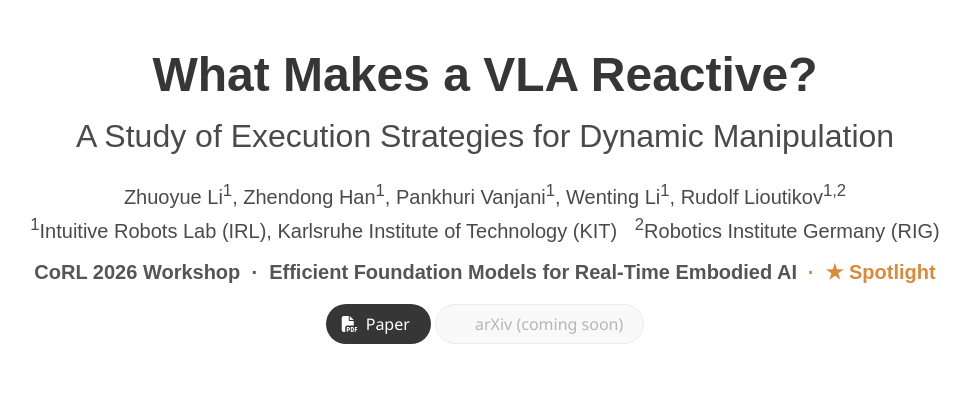
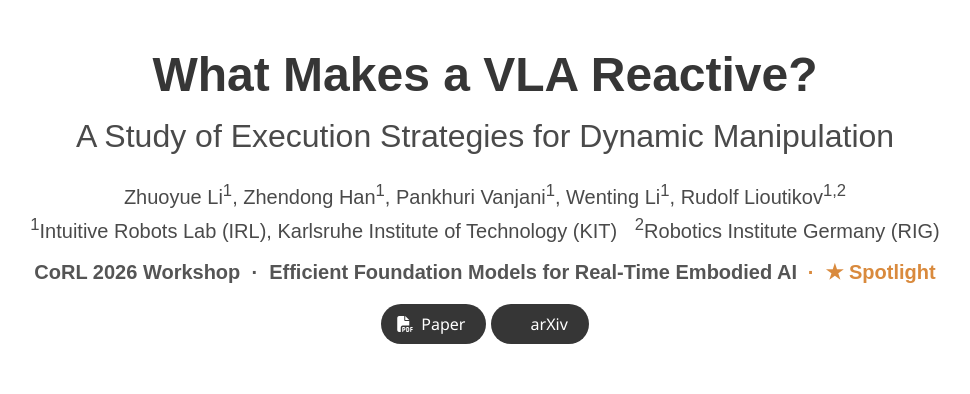
Before and after one commit to intuitive-robots/What-Makes-a-VLA-Reactive, a plain HTML site: page index.html in a window 1280 px wide. Shown: the top 394 px of the page, without its empty margins (155-1125 px from the left). Drawn offline with nearby package versions, Linux system fonts and the light colour scheme; some icons are missing; a web font is replaced by a local one.

Commit message:
add  arxiv

```diff
--- a/index.html
+++ b/index.html
@@ -74,12 +74,12 @@
                 </a>
               </span>
 
-              <!-- arXiv: replace <ARXIV ID> and remove "is-static" once available -->
+              <!-- arXiv -->
               <span class="link-block">
-                <a href="https://arxiv.org/abs/<ARXIV ID>" target="_blank"
-                   class="external-link button is-normal is-rounded is-dark is-static">
+                <a href="https://arxiv.org/abs/2611.15491" target="_blank"
+                   class="external-link button is-normal is-rounded is-dark">
                   <span class="icon"><i class="ai ai-arxiv"></i></span>
-                  <span>arXiv (coming soon)</span>
+                  <span>arXiv</span>
                 </a>
               </span>
             </div>
@@ -371,8 +371,10 @@
   <div class="container is-max-desktop content">
     <h2 class="title">BibTeX</h2>
     <pre><code>@article{li2026reactive,
-  title  = {What Makes a VLA Reactive? A Study of Execution Strategies for Dynamic Manipulation},
-  author = {Li, Zhuoyue and Han, Zhendong and Vanjani, Pankhuri and Li, Wenting and Lioutikov, Rudolf}
+  title   = {What Makes a VLA Reactive? A Study of Execution Strategies for Dynamic Manipulation},
+  author  = {Li, Zhuoyue and Han, Zhendong and Vanjani, Pankhuri and Li, Wenting and Lioutikov, Rudolf},
+  journal = {arXiv preprint arXiv:2611.15491},
+  year    = {2026}
 }</code></pre>
   </div>
 </section>
```
